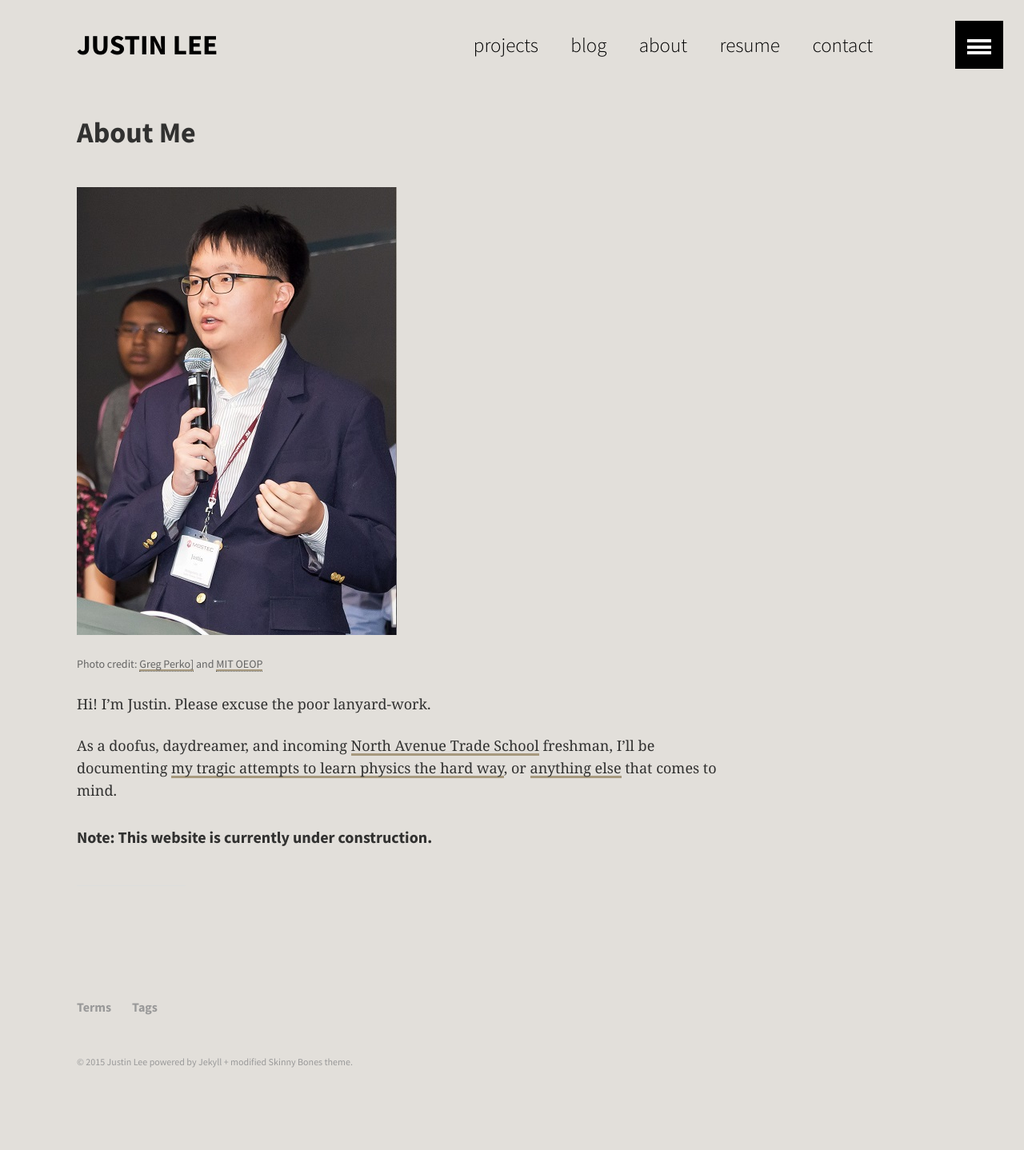
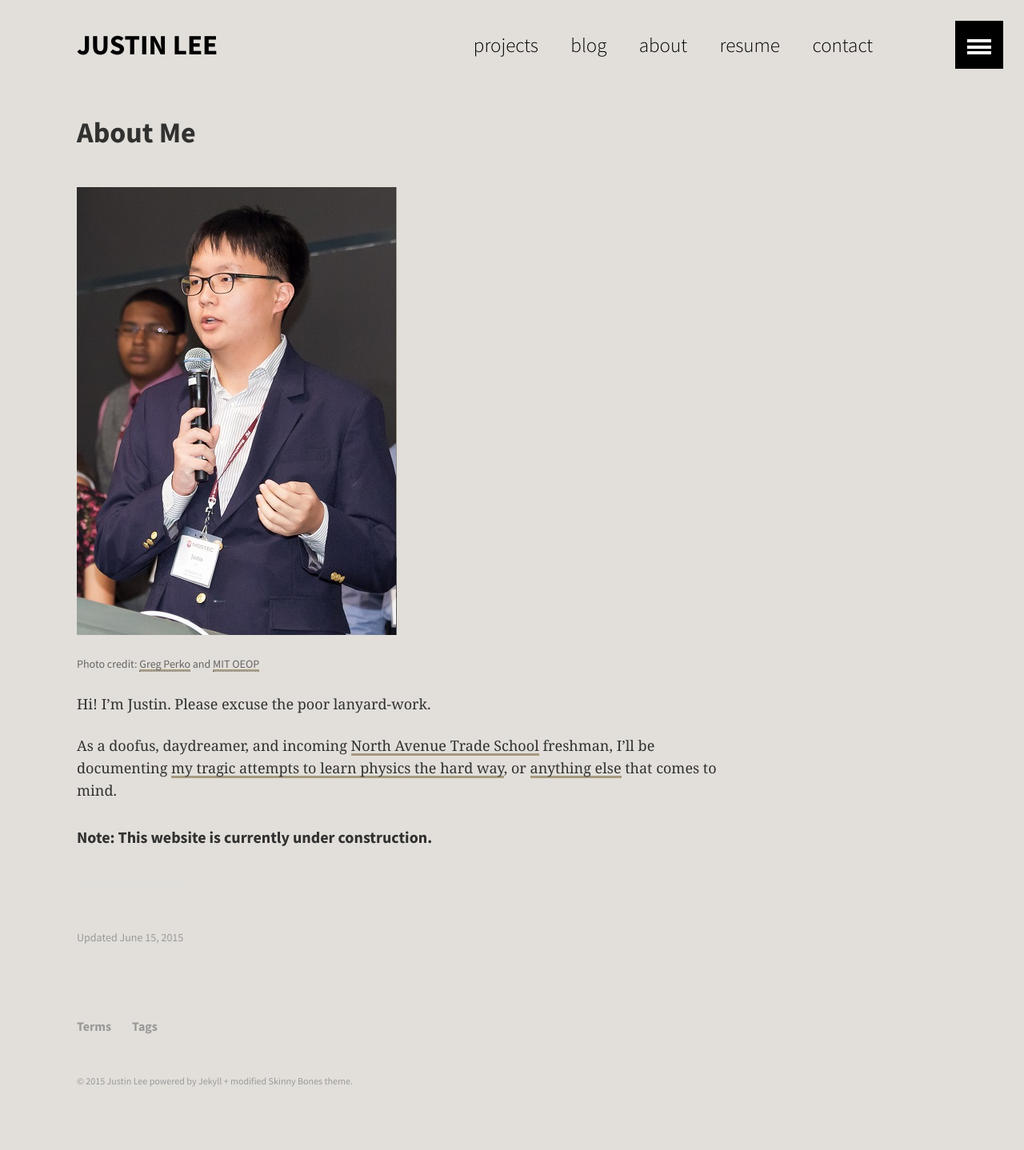
Before and after one commit to pengineered/pengineered.github.io, a Jekyll site: the page built from about/about.md, in a window 1280 px wide. Shown: the whole page at 80% size. Built offline with Jekyll 4.4.1, drawn with Linux system fonts in a browser that asks for light colours; before the commit the page ends 1414 px from its top, so only the background shows below that.

Commit message:
added dates

```diff
--- a/about/about.md
+++ b/about/about.md
@@ -3,12 +3,13 @@ layout: article
 permalink: /about/
 title: "About Me"
 share: false
+date: 2015-05-15
 modified: 2015-06-15T12:52:50-05:00
 ---
 
 ![Photo credit: Greg Perko and MIT OEOP](/images/about.jpg)
 
-<figcaption>Photo credit: <a href='http://www.perkophoto.com/'>Greg Perko]</a> and <a href='http://oeop.mit.edu/'>MIT OEOP</a></figcaption>
+<figcaption>Photo credit: <a href='http://www.perkophoto.com/'>Greg Perko</a> and <a href='http://oeop.mit.edu/'>MIT OEOP</a></figcaption>
 
 Hi! I'm Justin. Please excuse the poor lanyard-work.
 
```
Also changed, not shown: terms/terms.md (+1 -0 lines).
